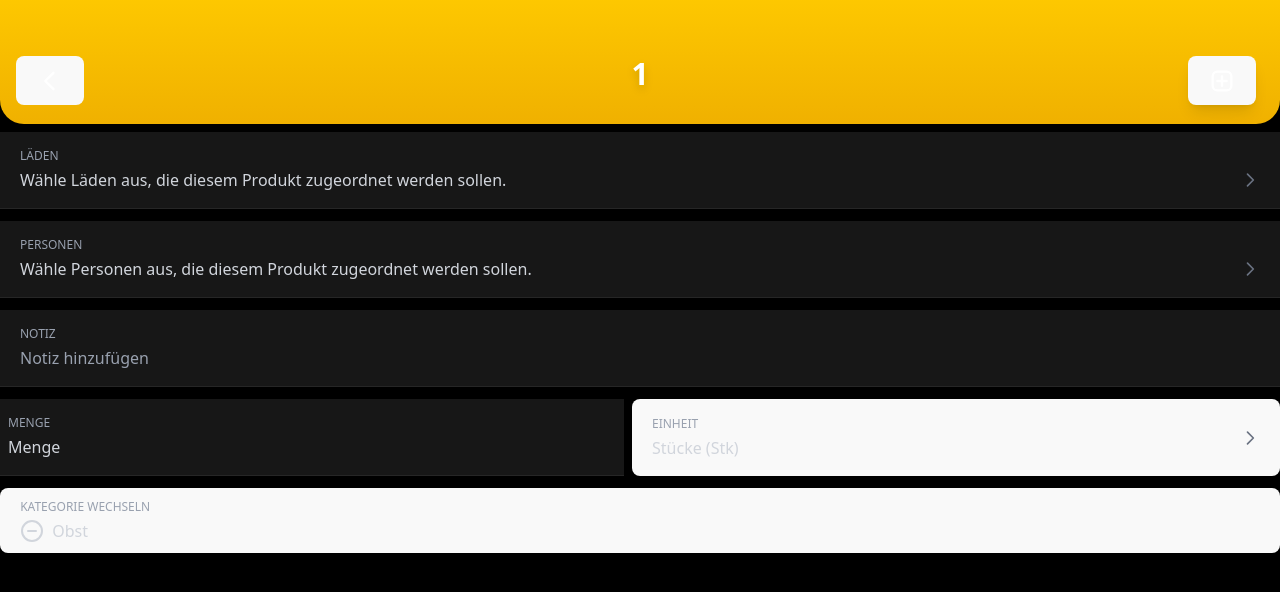
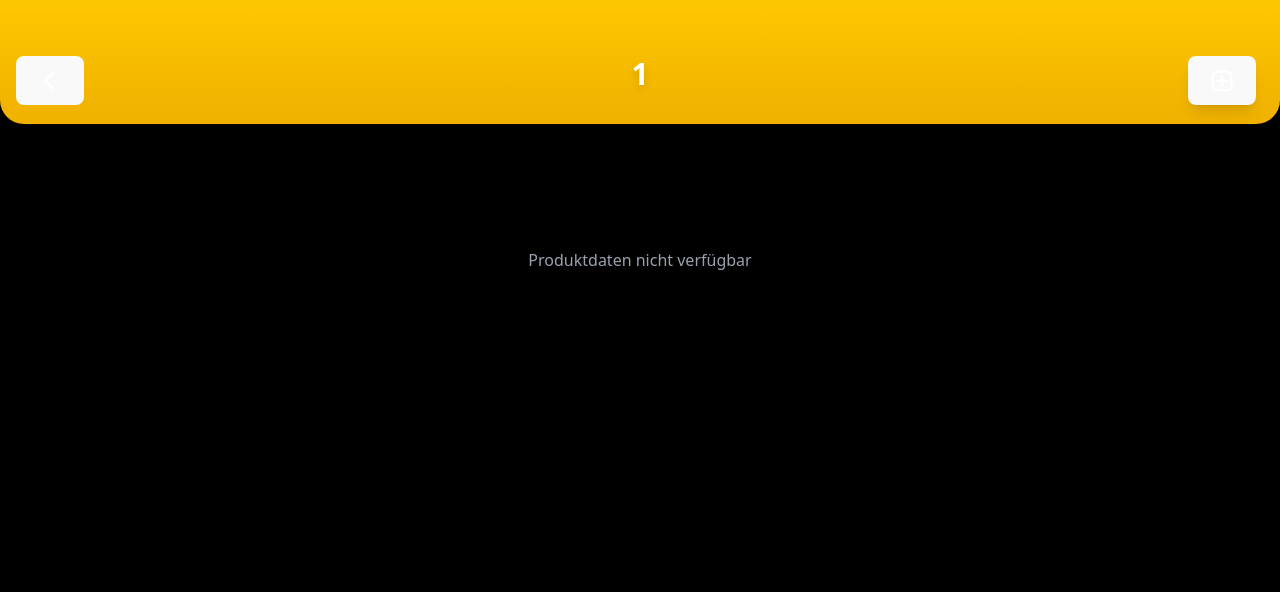
Before and after one commit to dandavkoh/zutato-grocery-app, a React (Vite) app: page /product/1 in a window 1280 px wide. Shown: the top 592 px of the page. Built offline with nearby package versions, Linux system fonts and the light colour scheme.

Commit message:
[feat] Utilize item data from navigation state

```diff
--- a/src/ProductDetailPage.tsx
+++ b/src/ProductDetailPage.tsx
@@ -1,16 +1,21 @@
 import React, { useEffect } from 'react';
-import { useParams, useNavigate } from 'react-router-dom';
+import { useParams, useNavigate, useLocation } from 'react-router-dom';
 import { useDispatch } from 'react-redux';
 import { setHeader, resetHeader } from './store';
+import type { ShoppingItem } from './api/mockApi';
 
 const ProductDetailPage: React.FC = () => {
   const { name } = useParams<{ name: string }>();
   const navigate = useNavigate();
+  const location = useLocation();
   const dispatch = useDispatch();
+
+  // Get item data from navigation state
+  const item = location.state?.item as ShoppingItem | undefined;
 
   useEffect(() => {
     dispatch(setHeader({
-      title: name || 'Produkt',
+      title: item?.name || name || 'Produkt',
       showBack: true,
       onBack: () => navigate(-1),
       rightButton: (
@@ -21,7 +26,18 @@ const ProductDetailPage: React.FC = () => {
       background: 'bg-gradient-to-b from-yellow-400 to-yellow-500',
     }));
     return () => { dispatch(resetHeader()); };
-  }, [dispatch, name, navigate]);
+  }, [dispatch, name, navigate, item]);
+
+  // If no item data is available, show a fallback
+  if (!item) {
+    return (
+      <div className="w-full pb-8 pt-2">
+        <div className="flex items-center justify-center h-64">
+          <div className="text-gray-400">Produktdaten nicht verfügbar</div>
+        </div>
+      </div>
+    );
+  }
 
   return (
     <div className="w-full pb-8 pt-2">
@@ -30,7 +46,12 @@ const ProductDetailPage: React.FC = () => {
         <div className="border-b border-neutral-800 bg-neutral-900 px-5 py-4">
           <div className="text-xs text-gray-400 mb-1">LÄDEN</div>
           <div className="flex items-center justify-between">
-            <span className="text-gray-300">Wähle Läden aus, die diesem Produkt zugeordnet werden sollen.</span>
+            <span className="text-gray-300">
+              {item.stores && item.stores.length > 0
+                ? item.stores.join(', ')
+                : 'Wähle Läden aus, die diesem Produkt zugeordnet werden sollen.'
+              }
+            </span>
             <svg className="w-5 h-5 text-gray-500 ml-2" fill="none" stroke="currentColor" strokeWidth="2" viewBox="0 0 24 24"><path strokeLinecap="round" strokeLinejoin="round" d="M9 5l7 7-7 7" /></svg>
           </div>
         </div>
@@ -38,28 +59,35 @@ const ProductDetailPage: React.FC = () => {
         <div className="border-b border-neutral-800 bg-neutral-900 px-5 py-4">
           <div className="text-xs text-gray-400 mb-1">PERSONEN</div>
           <div className="flex items-center justify-between">
-            <span className="text-gray-300">Wähle Personen aus, die diesem Produkt zugeordnet werden sollen.</span>
+            <span className="text-gray-300">
+              {item.assignedTo && item.assignedTo.length > 0
+                ? item.assignedTo.join(', ')
+                : 'Wähle Personen aus, die diesem Produkt zugeordnet werden sollen.'
+              }
+            </span>
             <svg className="w-5 h-5 text-gray-500 ml-2" fill="none" stroke="currentColor" strokeWidth="2" viewBox="0 0 24 24"><path strokeLinecap="round" strokeLinejoin="round" d="M9 5l7 7-7 7" /></svg>
           </div>
         </div>
         {/* Notiz */}
         <div className="border-b border-neutral-800 bg-neutral-900 px-5 py-4">
           <div className="text-xs text-gray-400 mb-1">NOTIZ</div>
-          <div className="text-gray-400">Notiz hinzufügen</div>
+          <div className="text-gray-400">{item.notes || 'Notiz hinzufügen'}</div>
         </div>
         {/* Menge & Einheit */}
         <div className="flex gap-2">
           <div className="flex-1 bg-neutral-900 border-b border-neutral-800 py-4 px-2">
             <div className="text-xs text-gray-400 mb-1">MENGE</div>
-            <div className="text-gray-300">Menge</div>
+            <div className="text-gray-300">{item.amount || 'Menge'}</div>
           </div>
           <button
             className="flex-1 bg-neutral-900 border-b border-neutral-800 py-4 px-2 flex items-center justify-between text-left"
-            onClick={() => navigate(`/product/${name}/unit`)}
+            onClick={() => navigate(`/product/${name}/unit`, { state: { item } })}
           >
             <div>
               <div className="text-xs text-gray-400 mb-1">EINHEIT</div>
-              <div className="text-gray-300">Stücke (Stk)</div>
+              <div className="text-gray-300">
+                {item.unit ? `${item.unit.name} (${item.unit.short})` : 'Stücke (Stk)'}
+              </div>
             </div>
             <svg className="w-5 h-5 text-gray-500 ml-2" fill="none" stroke="currentColor" strokeWidth="2" viewBox="0 0 24 24"><path strokeLinecap="round" strokeLinejoin="round" d="M9 5l7 7-7 7" /></svg>
           </button>
@@ -67,12 +95,12 @@ const ProductDetailPage: React.FC = () => {
         {/* Kategorie wechseln */}
         <button
           className="bg-neutral-900 border-b border-neutral-800 px-5 py-4 w-full text-left"
-          onClick={() => navigate(`/product/${name}/category`)}
+          onClick={() => navigate(`/product/${name}/category`, { state: { item } })}
         >
           <div className="text-xs text-gray-400 mb-1">KATEGORIE WECHSELN</div>
           <div className="flex items-center gap-2">
             <svg className="w-6 h-6 text-gray-300" fill="none" stroke="currentColor" strokeWidth="2" viewBox="0 0 24 24"><circle cx="12" cy="12" r="10" /><path strokeLinecap="round" strokeLinejoin="round" d="M8 12h8" /></svg>
-            <span className="text-gray-300">Obst</span>
+            <span className="text-gray-300">{item.category}</span>
           </div>
         </button>
       </div>
--- a/src/ShoppingListPage.tsx
+++ b/src/ShoppingListPage.tsx
@@ -31,10 +31,12 @@ const ShoppingListPage: React.FC = () => {
   }, [dispatch]);
 
   const handleItemClick = (itemId: string) => {
-    // Navigate to product detail page
+    // Navigate to product detail page with item data
     const item = items.find(i => i.id === itemId);
     if (item) {
-      navigate(`/product/${encodeURIComponent(item.name)}`);
+      navigate(`/product/${encodeURIComponent(item.name)}`, {
+        state: { item }
+      });
     }
   };
 
```
